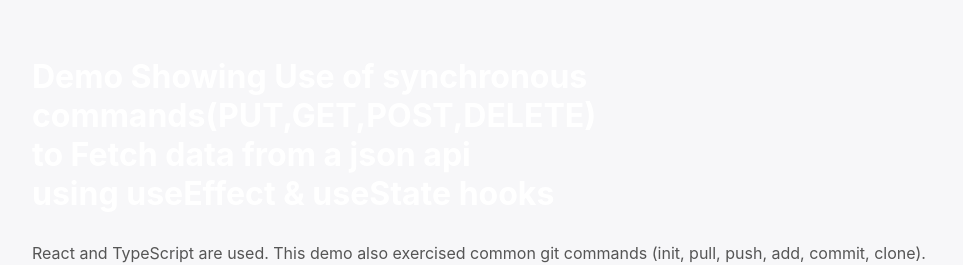
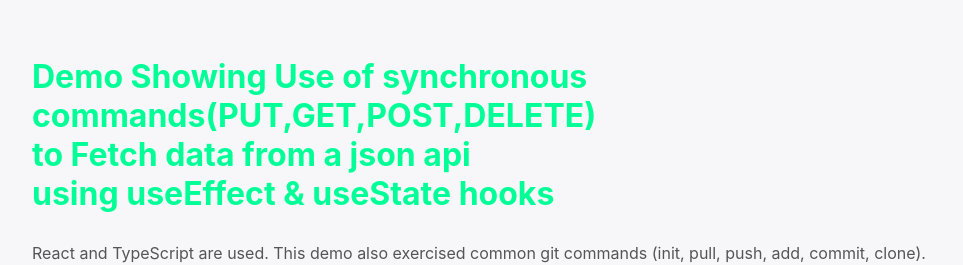
Before and after one commit to Maxwell-Ipeni/React-Typescript, a React (Vite) app in the folder React-Typescript/: page / in a window 1280 px wide. Shown: the top 265 px of the page, without its empty margins (158-1121 px from the left). Built offline with nearby package versions, Linux system fonts and the light colour scheme; no server answers.

Commit message:
Changed some styling in index.css file

```diff
--- a/React-Typescript/src/index.css
+++ b/React-Typescript/src/index.css
@@ -4,15 +4,13 @@
   margin: 0;
   font-family: Inter, ui-sans-serif, system-ui, -apple-system, 'Segoe UI', Roboto, 'Helvetica Neue', Arial;
   background: #f7f7f9;
-  color: #fff;
+  color: #000000;
 }
 
 button {
   cursor: pointer;
 }
 
-code {
-  background: #eee;
-  padding: 2px 6px;
-  border-radius: 4px;
+.code{
+ color: #00ff97
 }
```
